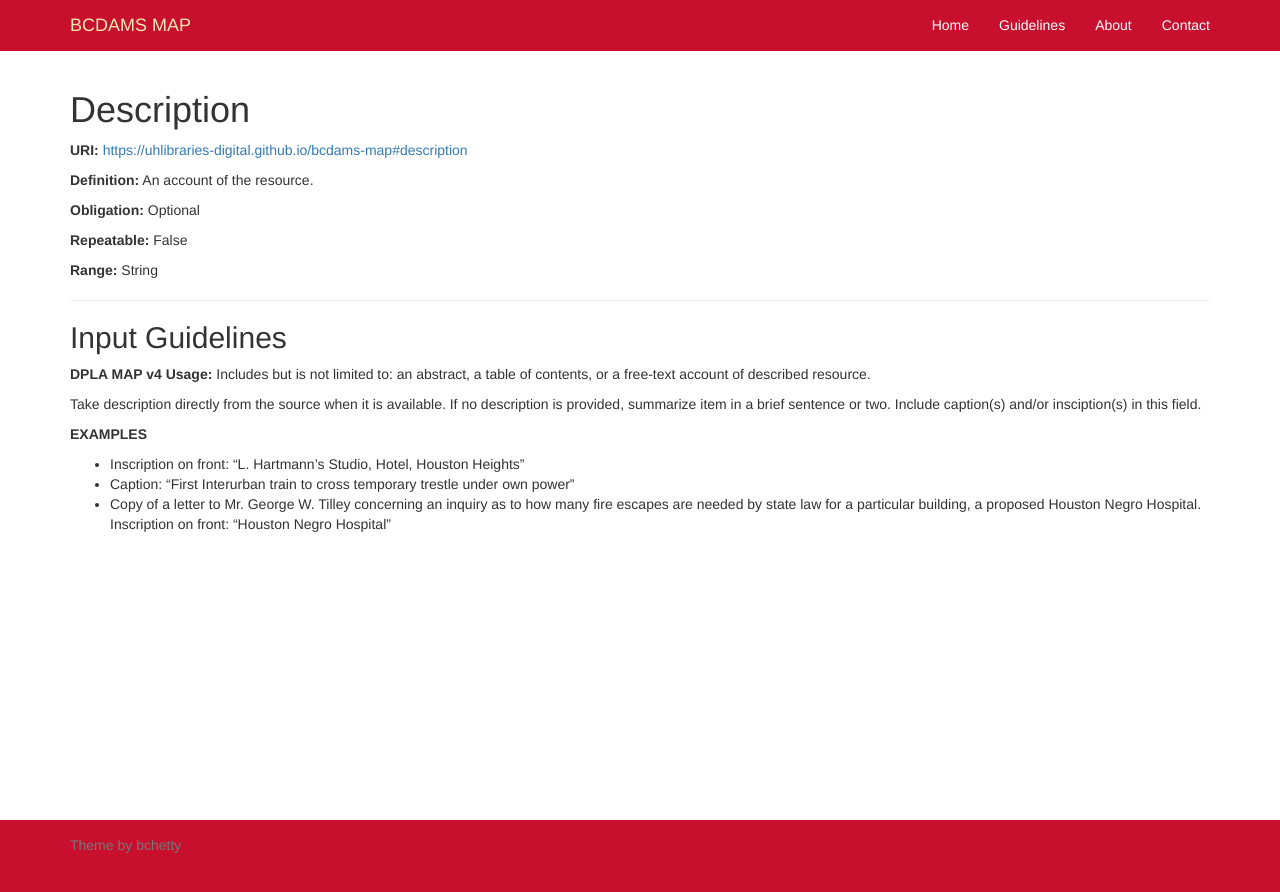
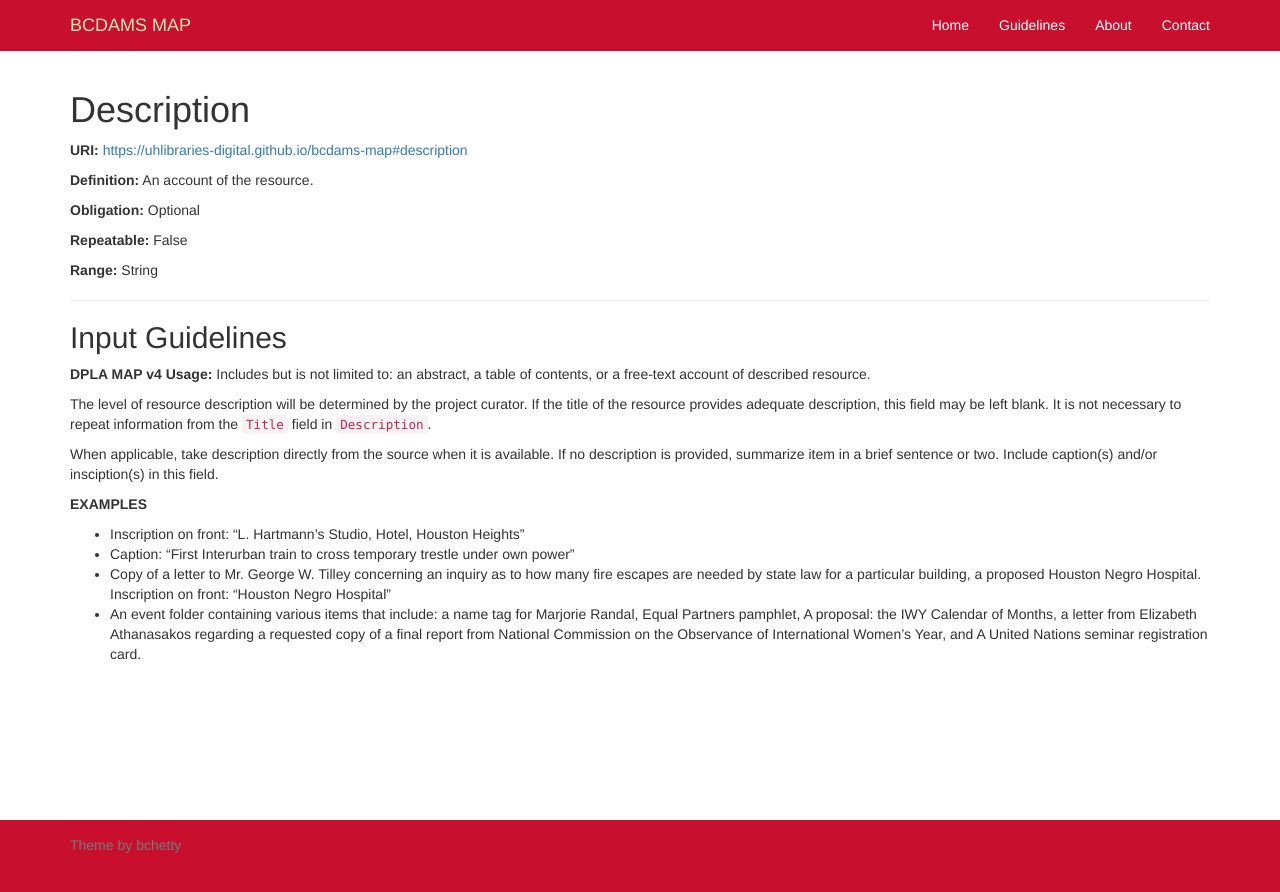
Before and after one commit to uhlibraries-digital/bcdams-map, a Jekyll site: the page built from guidelines/description.md, in a window 1280 px wide. Shown: the top 892 px of the page. Built offline with Jekyll 4.4.1, drawn with Linux system fonts in a browser that asks for light colours; nearby versions of some CDN libraries; comment, search, counter and statistics services are not loaded.

Commit message:
update description guidelines

```diff
--- a/guidelines/description.md
+++ b/guidelines/description.md
@@ -9,9 +9,12 @@ comments: false
 
 **DPLA MAP v4 Usage:** Includes but is not limited to: an abstract, a table of contents, or a free-text account of described resource.
 
-Take description directly from the source when it is available. If no description is provided, summarize item in a brief sentence or two. Include caption(s) and/or insciption(s) in this field.
+The level of resource description will be determined by the project curator. If the title of the resource provides adequate description, this field may be left blank. It is not necessary to repeat information from the `Title` field in `Description`.
+
+When applicable, take description directly from the source when it is available. If no description is provided, summarize item in a brief sentence or two. Include caption(s) and/or insciption(s) in this field.
 
 __EXAMPLES__
 - Inscription on front: "L. Hartmann's Studio, Hotel, Houston Heights"
 - Caption: "First Interurban train to cross temporary trestle under own power"
 - Copy of a letter to Mr. George W. Tilley concerning an inquiry as to how many fire escapes are needed by state law for a particular building, a proposed Houston Negro Hospital. Inscription on front: "Houston Negro Hospital"
+- An event folder containing various items that include: a name tag for Marjorie Randal, Equal Partners pamphlet, A proposal: the IWY Calendar of Months, a letter from Elizabeth Athanasakos regarding a requested copy of a final report from National Commission on the Observance of International Women's Year, and A United Nations seminar registration card.
```
